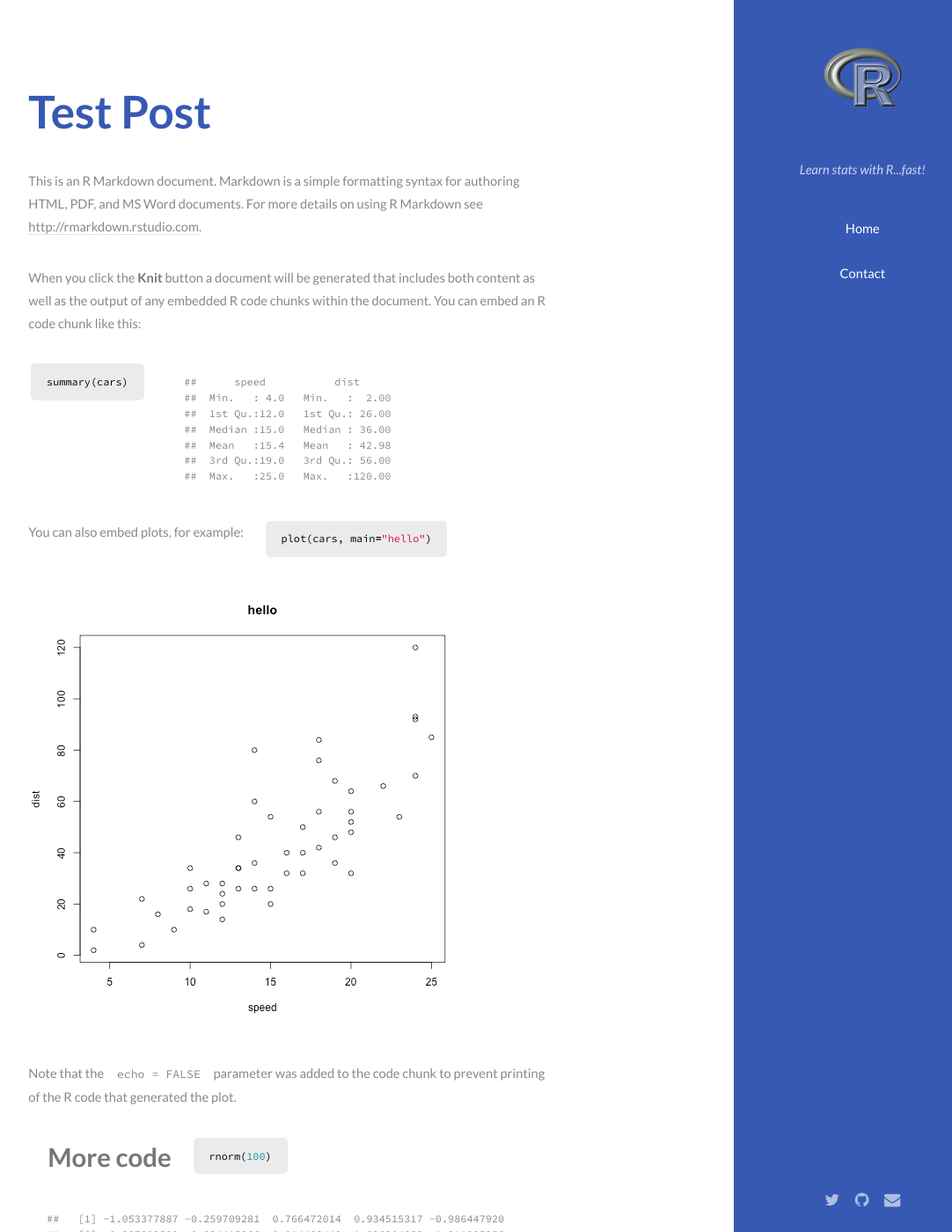
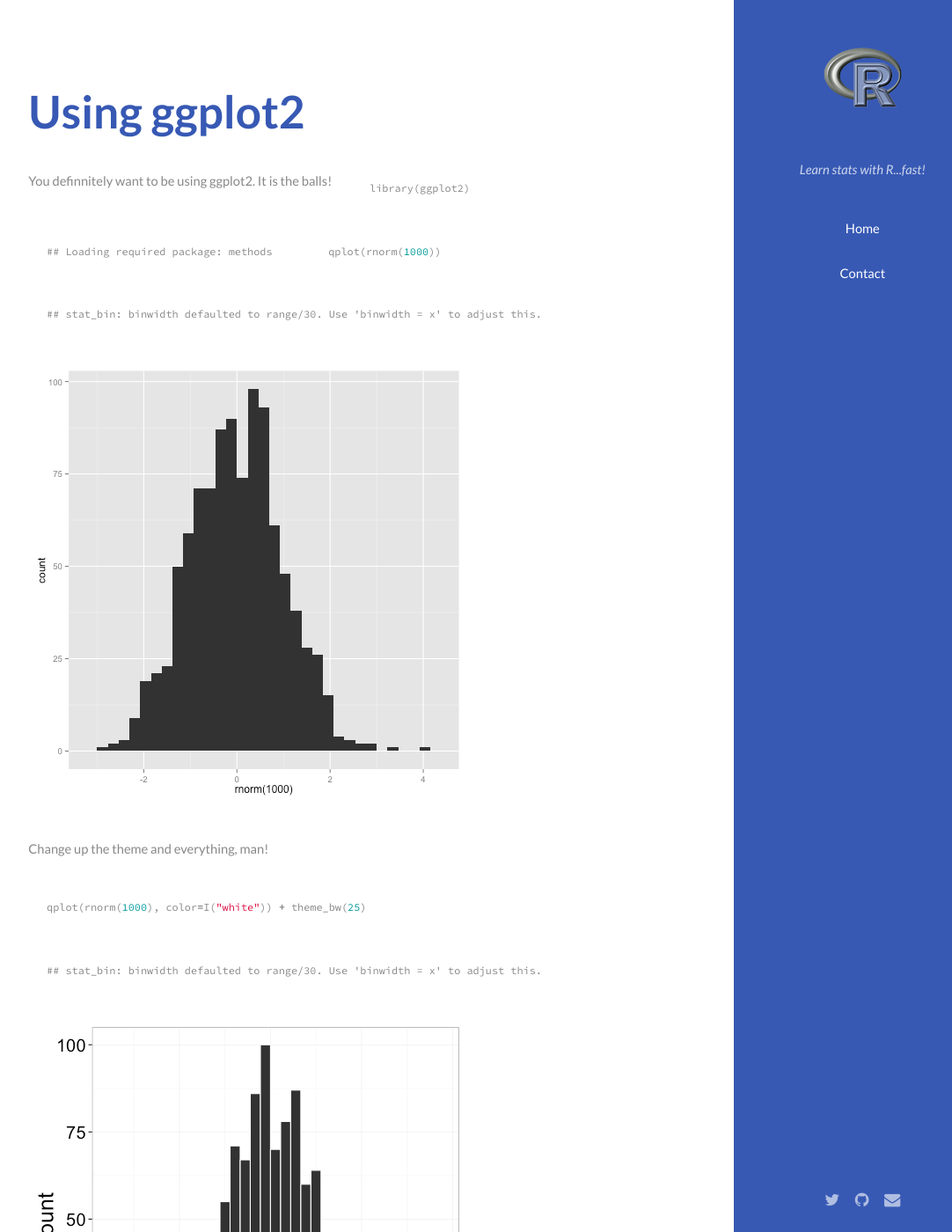
Before and after one commit to wabarr/test, a Jekyll site: the page built from _posts/2015-08-01-test-post.md, in a window 1280 px wide and 1400 px high. Shown: the whole window at 88% size, without its empty margins (153-1235 px from the left). Built offline with Jekyll 4.4.1, drawn with Linux system fonts in a browser that asks for light colours; some of the changed text lies outside the part shown.

Commit message:
test new post

````diff
--- a/_posts/2015-08-01-test-post.md
+++ b/_posts/2015-08-01-test-post.md
@@ -7,70 +7,39 @@ output: html_document
 ---
 
 <header class='major'>
-  <h2>Test Post</h2>
+  <h2>Using ggplot2</h2>
 </header>
 
-This is an R Markdown document. Markdown is a simple formatting syntax for authoring HTML, PDF, and MS Word documents. For more details on using R Markdown see <http://rmarkdown.rstudio.com>.
-
-When you click the **Knit** button a document will be generated that includes both content as well as the output of any embedded R code chunks within the document. You can embed an R code chunk like this:
+You definnitely want to be using ggplot2.  It is the balls!
 
 
-{% highlight r %}
-summary(cars)
-{% endhighlight %}
+```r
+library(ggplot2)
+```
+
+```
+## Loading required package: methods
+```
+
+```r
+qplot(rnorm(1000))
+```
+
+```
+## stat_bin: binwidth defaulted to range/30. Use 'binwidth = x' to adjust this.
+```
+
+![plot of chunk unnamed-chunk-1](/figure/source/2015-08-01-test-post/unnamed-chunk-1-1.png)
+
+Change up the theme and everything, man!
 
 
+```r
+qplot(rnorm(1000), color=I("white")) + theme_bw(25)
+```
 
-{% highlight text %}
-##      speed           dist
-##  Min.   : 4.0   Min.   :  2.00
-##  1st Qu.:12.0   1st Qu.: 26.00
-##  Median :15.0   Median : 36.00
-##  Mean   :15.4   Mean   : 42.98
-##  3rd Qu.:19.0   3rd Qu.: 56.00
-##  Max.   :25.0   Max.   :120.00
-{% endhighlight %}
-
-You can also embed plots, for example:
-
-
-{% highlight r %}
-plot(cars, main="hello")
-{% endhighlight %}
+```
+## stat_bin: binwidth defaulted to range/30. Use 'binwidth = x' to adjust this.
+```
 
 ![plot of chunk unnamed-chunk-2](/figure/source/2015-08-01-test-post/unnamed-chunk-2-1.png)
-
-Note that the `echo = FALSE` parameter was added to the code chunk to prevent printing of the R code that generated the plot.
-
-
-## More code
-
-
-{% highlight r %}
-rnorm(100)
-{% endhighlight %}
-
-
-
-{% highlight text %}
-##   [1] -1.053377887 -0.259709281  0.766472014  0.934515317 -0.986447920
-##   [6] -0.387822530  0.324415966  0.014463448 -1.026204853 -1.211295256
-##  [11]  1.556811057 -0.997844522 -0.850274816 -1.234111227 -0.049110209
-##  [16]  0.342621488 -0.618614241 -1.512281796 -0.921014577 -0.264092211
-##  [21]  0.645027514  0.619140278  0.265718706 -0.649585982 -0.260808828
-##  [26] -0.174989589 -0.066038209  0.024839294 -1.245908459  0.112259842
-##  [31] -0.710940347  0.148757310 -0.658666735 -0.839487395 -1.640734883
-##  [36] -0.004404241  0.954953449 -0.662516194  1.548361097  0.244108186
-##  [41]  0.649885706 -1.323865348  0.537583826 -1.254840369  1.330908130
-##  [46]  1.239343420  1.154368723  0.213683894  0.662454139 -0.230436077
-##  [51]  0.769185684 -0.975864379 -1.621635444  0.649232607 -0.075611447
-##  [56]  0.077858957  0.437589165 -1.391726311 -0.254352154 -0.139258162
-##  [61]  0.734777732 -1.368510825  0.006607952 -1.882464397 -0.502437486
-##  [66]  0.049446351 -1.292677056  0.380989724 -0.991485367  0.009829531
-##  [71]  0.013799163 -2.245727248 -0.346257515  0.577629971  1.356273475
-##  [76]  1.267468582  0.011621575  0.133419140 -0.311742639 -0.488709115
-##  [81]  0.225994081 -2.417657398  1.819594402  0.176580016  0.904614292
-##  [86]  0.075144821 -0.679599428 -0.358826144  0.848190493  1.451758625
-##  [91]  0.015257214  1.390435421  0.771248249 -0.780761147 -0.122921895
-##  [96] -0.009260241  1.174063125  1.535959275  1.664364696  0.008070147
-{% endhighlight %}
````
Also changed, not shown: _source/2015-08-01-test-post.Rmd (+6 -16 lines), figure/source/2015-08-01-test-post/unnamed-chunk-1-1.png (added), figure/source/2015-08-01-test-post/unnamed-chunk-2-1.png, 9 other files.
